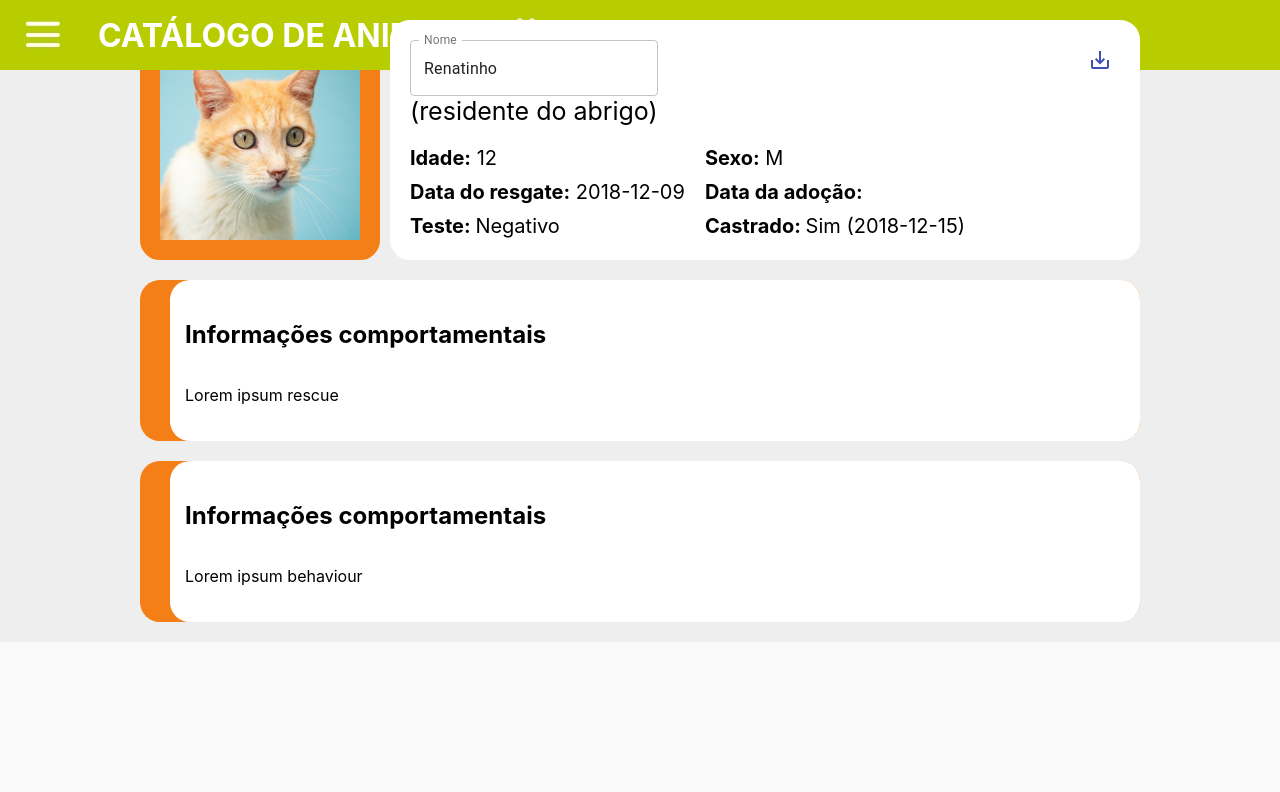
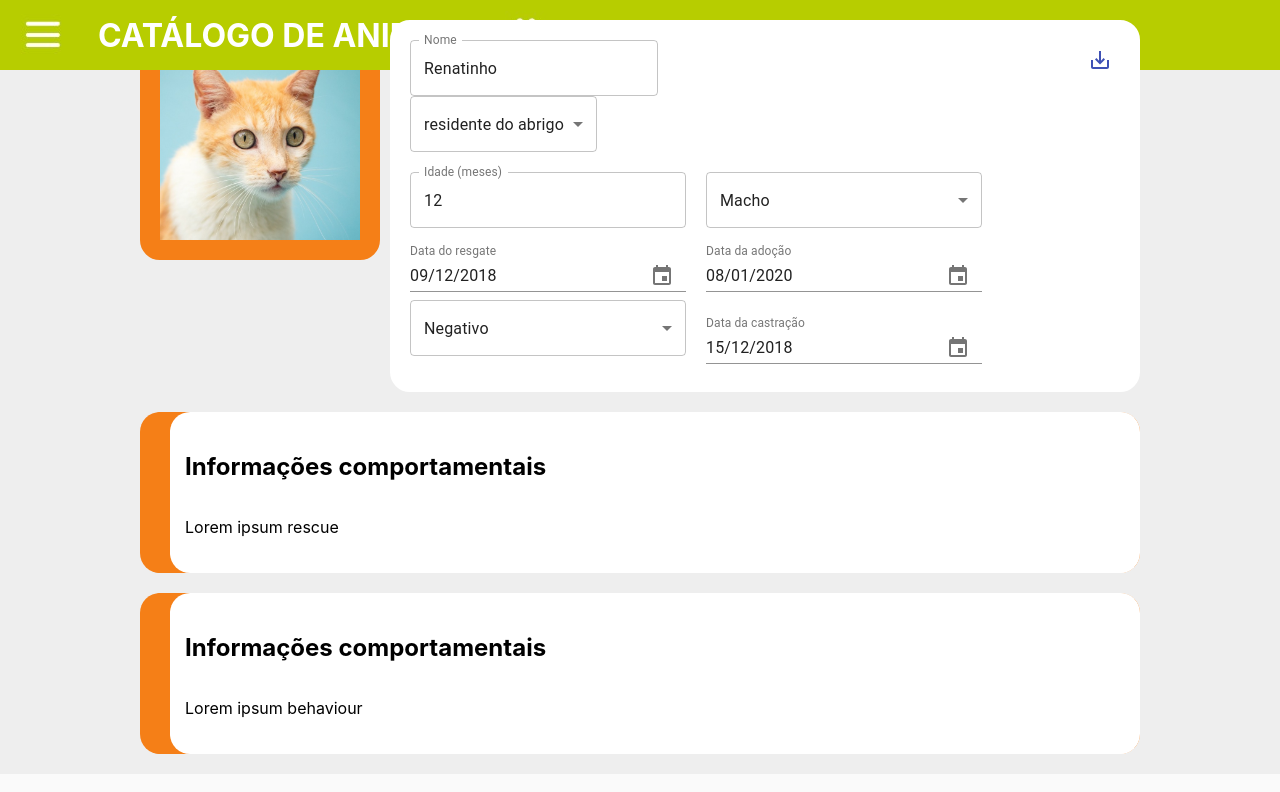
Before and after one commit to balaiodegato/catalogo-webapp, a React (Create React App) app: page /details in a window 1280 px wide. Both pictures are taken after a click on the button 1100 px from the left and 60 px from the top of the page. Shown: the top 792 px of the page. Built offline with nearby package versions, Linux system fonts and the light colour scheme.

Commit message:
Make remaining MainInfo fields editable

```diff
--- a/package.json
+++ b/package.json
@@ -6,12 +6,15 @@
     "@fortawesome/fontawesome-svg-core": "^1.2.26",
     "@fortawesome/free-solid-svg-icons": "^5.12.0",
     "@fortawesome/react-fontawesome": "^0.1.8",
+    "@date-io/moment": "^1.3.13",
     "@material-ui/core": "^4.7.2",
     "@material-ui/icons": "^4.5.1",
+    "@material-ui/pickers": "^3.2.10",
     "@testing-library/jest-dom": "^4.2.4",
     "@testing-library/react": "^9.3.2",
     "@testing-library/user-event": "^7.1.2",
     "history": "^4.10.1",
+    "moment": "^2.24.0",
     "react": "^16.12.0",
     "react-dom": "^16.12.0",
     "react-router": "^5.1.2",
--- a/src/app/components/DetailsPage/Details.js
+++ b/src/app/components/DetailsPage/Details.js
@@ -5,12 +5,19 @@ import './Details.css';
 import Box from '@material-ui/core/Box';
 import TextField from '@material-ui/core/TextField';
 import Button from '@material-ui/core/Button';
+import Select from '@material-ui/core/Select';
 import EditIcon from '@material-ui/icons/Edit';
 import SaveAltIcon from '@material-ui/icons/SaveAlt';
 import { makeStyles } from '@material-ui/core/styles';
+import {
+  MuiPickersUtilsProvider,
+  KeyboardDatePicker,
+} from '@material-ui/pickers';
+import MomentUtils from '@date-io/moment';
 
 import example_photo from '../../../assets/pet_photo_example.jpeg'
 import { yellow } from '@material-ui/core/colors';
+import moment from 'moment';
 
 function ProfilePhoto(props) {
   return <Box width={props.width} height={props.height} border={20} borderColor={yellow} borderRadius={20}>
@@ -20,10 +27,13 @@ function ProfilePhoto(props) {
 
 const STATE_DESCRIPTIONS = {
   "resident": "residente do abrigo",
+  "other_option1": "opção 1",
+  "other_option2": "opção 2",
 };
 
 const TEST_RESULT_STRINGS = {
   "negative": "Negativo",
+  "positive": "Positivo",
 }
 
 const useStyles = makeStyles(theme => ({
@@ -39,11 +49,43 @@ const useStyles = makeStyles(theme => ({
   },
 }));
 
+function formatDate(dt) {
+  if (!dt) {
+    return '-'
+  }
+
+  return dt.format('DD/MM/YYYY')
+}
+
+function EditableDateField(props) {
+  const defaultValue = props.defaultValue ? props.defaultValue.toDate() : new Date()
+  const [selectedDate, handleDateChange] = useState(defaultValue)
+
+  const onValueChange = value => {
+    handleDateChange(value)
+    props.onChange(value)
+  }
+
+  return <KeyboardDatePicker
+    autoOk
+    disableToolbar
+    variant="inline"
+    format="DD/MM/YYYY"
+    margin="normal"
+    label={props.label}
+    value={selectedDate}
+    onChange={onValueChange}
+    KeyboardButtonProps={{
+      'aria-label': 'change date',
+    }}
+  />
+}
+
 function useEditMode(saveCallback) {
   const [editMode, setEditMode] = useState(false);
   const [editValues, setEditValues] = useState({});
   function onValueChange(name, event) {
-    const value = event.target.value;
+    const value = (event && event.target && event.target.value) ? event.target.value : event;
     setEditValues(editValues => ({
       ...editValues,
       [name]: value,
@@ -81,20 +123,86 @@ function MainInfo(props) {
         }
       </Box>
       <Box display="flex" flexDirection="row">
-        <Box fontSize="25px">({STATE_DESCRIPTIONS[pet.current_state]})</Box>
+        {editMode ?
+          <Select
+            native
+            variant="outlined"
+            autoWidth={true}
+            label="Situação"
+            defaultValue={pet.current_state}
+            onChange={e => onValueChange('state', e)}>
+            {Object.keys(STATE_DESCRIPTIONS).map(code =>
+              <option key={code} value={code}>{STATE_DESCRIPTIONS[code]}</option>)}
+          </Select>
+          : <Box fontSize="25px">({STATE_DESCRIPTIONS[pet.current_state]})</Box>
+        }
       </Box>
       <Box fontSize="20px" marginTop="20px" display="flex" flexDirection="row">
         <Box display="flex" flexDirection="column" justifyContent="flex-start" alignContent="flex-start">
-          <Box display="flex"><span><b>Idade:</b> {pet.age}</span></Box>
-          <Box display="flex" marginTop="10px"><span><b>Data do resgate:</b> {pet.rescue_date}</span></Box>
-          <Box display="flex" marginTop="10px"><span><b>Teste: </b> {TEST_RESULT_STRINGS[pet.test_result]}</span></Box>
+          {editMode ?
+            <TextField
+              type="number"
+              InputLabelProps={{shrink: true}}
+              onChange={e => onValueChange('age', e)}
+              label="Idade (meses)"
+              variant="outlined"
+              defaultValue={pet.age} />
+            : <Box display="flex"><span><b>Idade:</b> {pet.age} meses</span></Box>
+          }
+          {editMode ?
+            <EditableDateField
+              label="Data do resgate"
+              defaultValue={pet.rescue_date}
+              onChange={value => onValueChange('rescue_date', value)}
+            />
+            : <Box display="flex" marginTop="10px"><span><b>Data do resgate:</b> {formatDate(pet.rescue_date)}</span></Box>
+          }
+          {editMode ?
+            <Select
+              native
+              variant="outlined"
+              autoWidth={true}
+              label="Teste"
+              defaultValue={pet.test_result}
+              onChange={e => onValueChange('state', e)}>
+              {Object.keys(TEST_RESULT_STRINGS).map(code =>
+                <option key={code} value={code}>{TEST_RESULT_STRINGS[code]}</option>)}
+            </Select>
+            : <Box display="flex" marginTop="10px"><span><b>Teste: </b> {TEST_RESULT_STRINGS[pet.test_result]}</span></Box>
+          }
         </Box>
         <Box marginLeft="20px" display="flex" flexDirection="column" justifyContent="flex-start" alignContent="flex-start">
-          <Box display="flex"><span><b>Sexo:</b> {pet.gender}</span></Box>
-          <Box display="flex" marginTop="10px"><span><b>Data da adoção:</b> {pet.adoption_date}</span></Box>
-          <Box display="flex" marginTop="10px"><span><b>Castrado: </b> {
-            pet.castration_date ? `Sim (${pet.castration_date})` : "Não"
-          }</span></Box>
+          {editMode ?
+            <Select
+              native
+              variant="outlined"
+              autoWidth={true}
+              label="Teste"
+              defaultValue={pet.gender}
+              onChange={e => onValueChange('state', e)}>
+              <option key='F' value='F'>Fêmea</option>
+              <option key='M' value='M'>Macho</option>
+            </Select>
+            : <Box display="flex"><span><b>Sexo:</b> {pet.gender}</span></Box>
+          }
+          {editMode ?
+            <EditableDateField
+              label="Data da adoção"
+              defaultValue={pet.adoption_date}
+              onChange={value => onValueChange('adoption_date', value)}
+            />
+            : <Box display="flex" marginTop="10px"><span><b>Data da adoção:</b> {formatDate(pet.adoption_date)}</span></Box>
+          }
+          {editMode ?
+            <EditableDateField
+              label="Data da castração"
+              defaultValue={pet.castration_date}
+              onChange={value => onValueChange('castration_date', value)}
+            />
+            : <Box display="flex" marginTop="10px"><span><b>Castrado: </b> {
+                pet.castration_date ? `Sim (${formatDate(pet.castration_date)})` : "Não"
+              }</span></Box>
+          }
         </Box>
       </Box>
     </Box>
@@ -137,21 +245,23 @@ function Details(props) {
     name: "Renatinho",
     current_state: "resident",
     age: 12,
-    rescue_date: "2018-12-09",
+    rescue_date: moment("2018-12-09"),
     test_result: "negative",
     gender: "M",
     adoption_date: null,
-    castration_date: "2018-12-15",
+    castration_date: moment("2018-12-15"),
     rescue_info: "Lorem ipsum rescue",
     behaviour_info: "Lorem ipsum behaviour",
   };
 
   return (
     <Box padding="20px" display="flex" flexDirection="column" alignItems="center" justifyContent="center" bgcolor="#EEEEEE">
-      <Box width="1000px" display="flex" justifyContent="center">
-        <ProfilePhoto url={pet.photo_url} width="200px" height="200px"></ProfilePhoto>
-        <MainInfo pet={pet} onSave={onSave}></MainInfo>
-      </Box>
+      <MuiPickersUtilsProvider utils={MomentUtils}>
+        <Box width="1000px" display="flex" justifyContent="center">
+          <ProfilePhoto url={pet.photo_url} width="200px" height="200px"></ProfilePhoto>
+          <MainInfo pet={pet} onSave={onSave}></MainInfo>
+        </Box>
+      </MuiPickersUtilsProvider>
       <InfoBox
         title="Informações comportamentais"
         text={pet.rescue_info}
```
Also changed, not shown: 1 other file (tests, documents, lock files or other folders).
